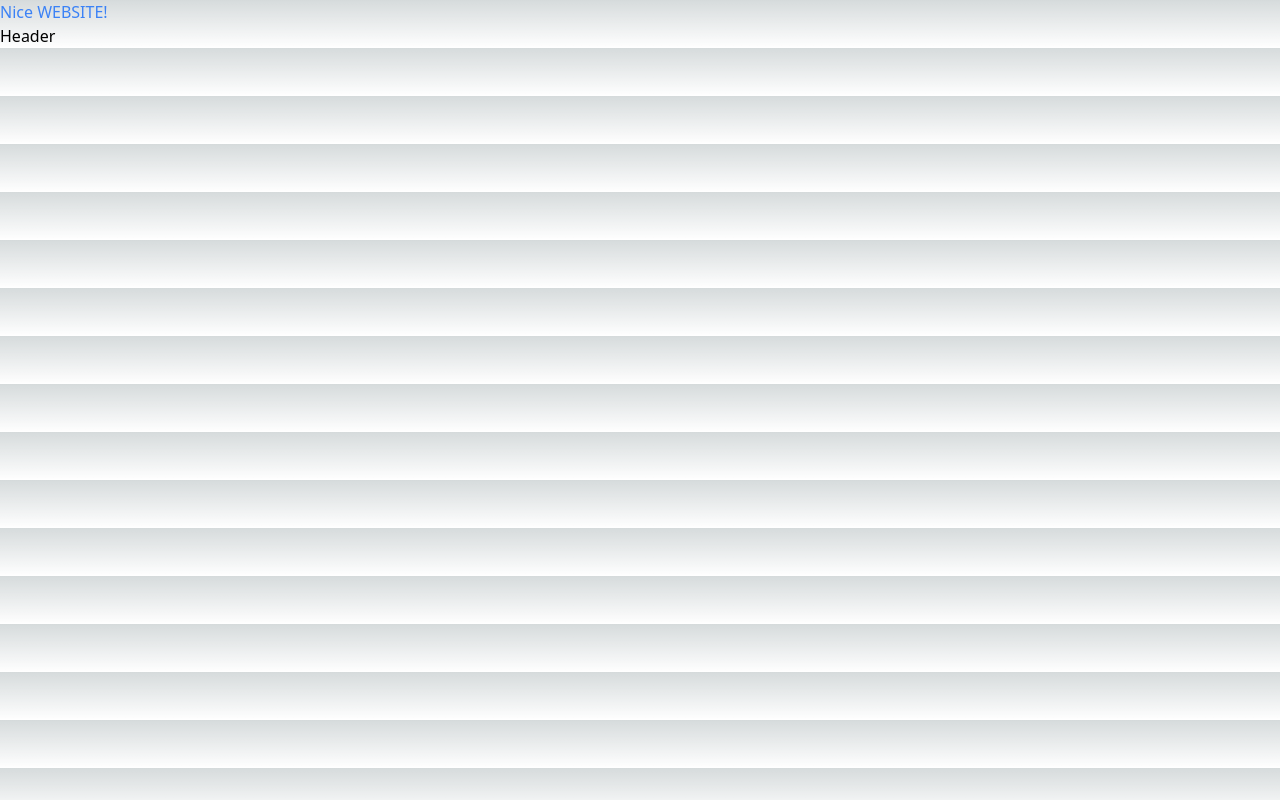
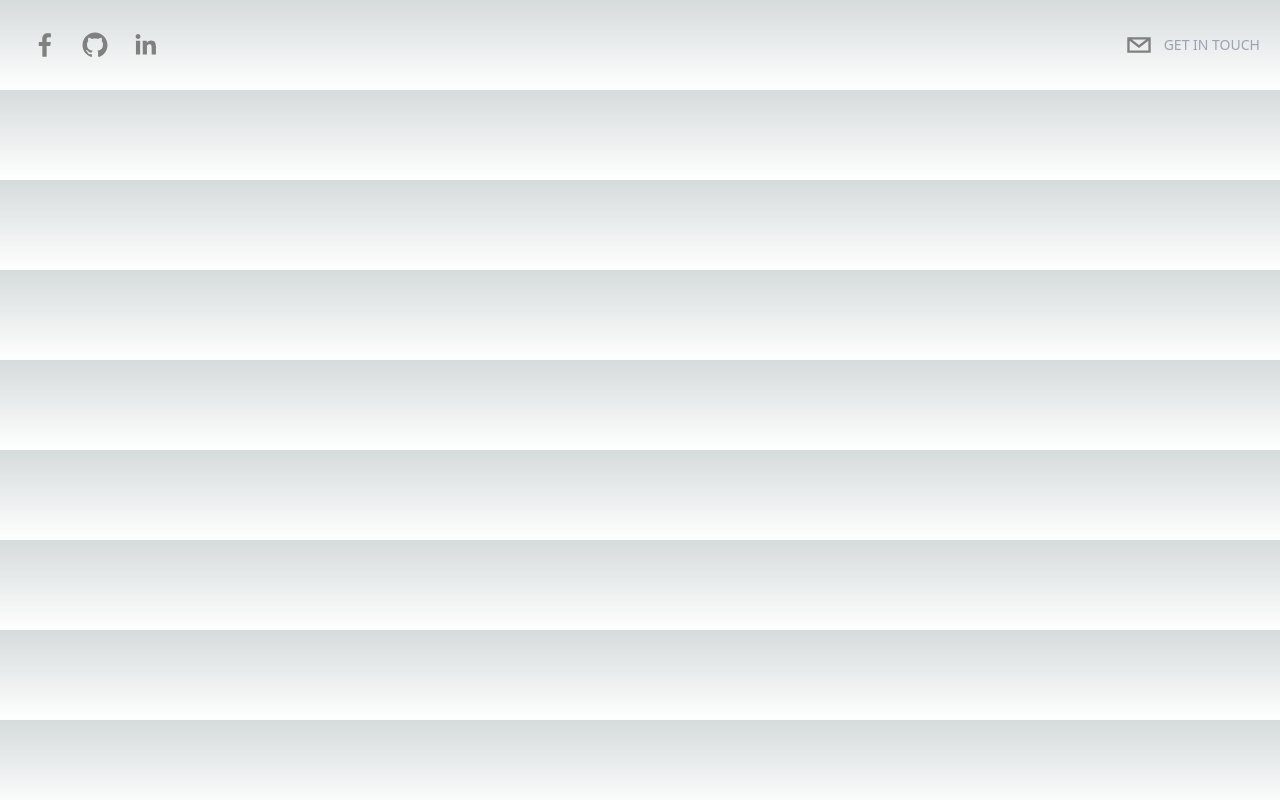
Before and after one commit to vladyslavt97/nice-web, a Next.js app: page / in a window 1280 px wide. Built offline with nearby package versions, Linux system fonts and the light colour scheme.

Commit message:
Starting Hero section

```diff
--- a/components/Header.tsx
+++ b/components/Header.tsx
@@ -1,11 +1,53 @@
+import { motion } from 'framer-motion'
 import React from 'react'
-
+import { SocialIcon } from 'react-social-icons'
 type Props = {}
 
 export default function Header({}: Props) {
   return (
-    <div>Header</div>
-    // https://www.youtube.com/watch?v=urgi2iz9P6U&t=1294s
-    // 27:48
+    <header className='sticky top-0 p-5 flex items-start justify-between max-w-7xl mx-auto z-20 xl:items-center'>
+      <motion.div
+        initial={{
+          x: -500,
+          opacity: 0,
+          scale: 0.5,
+        }}
+        animate={{
+          x: 0,
+          opacity: 1,
+          scale: 1,
+        }}
+        transition={{
+          duration: 1.5
+        }}
+        className='flex flex-row items-center'>
+        <SocialIcon url="https://www.facebook.com/vladyslav.tsurkanenko" fgColor='gray' bgColor='transparent'/>
+        <SocialIcon url="https://github.com/vladyslavt97" fgColor='gray' bgColor='transparent'/>
+        <SocialIcon url="https://www.linkedin.com/in/vladyslav-tsurkanenko/" fgColor='gray' bgColor='transparent'/>
+      </motion.div>
+
+      <motion.div
+        initial={{
+          x: 500,
+          opacity: 0,
+          scale: 0.5,
+        }}
+        animate={{
+          x: 0,
+          opacity: 1,
+          scale: 1,
+        }}
+        transition={{
+          duration: 1.5
+        }}
+        className='flex flex-row items-center text-gray-300 cursor-pointer'>
+        <SocialIcon className='cursor-pointer'
+        network='email'
+        fgColor='gray'
+        bgColor='transparent'
+        />
+        <p className='uppercase hidden md:inline-flex text-sm text-gray-400'>Get in touch</p>
+      </motion.div>
+    </header>
   )
 }
--- a/package.json
+++ b/package.json
@@ -15,9 +15,11 @@
     "@types/react-dom": "18.0.11",
     "eslint": "8.34.0",
     "eslint-config-next": "13.1.6",
+    "framer-motion": "^9.0.4",
     "next": "13.1.6",
     "react": "18.2.0",
     "react-dom": "18.2.0",
+    "react-social-icons": "^5.15.0",
     "typescript": "4.9.5"
   },
   "devDependencies": {
--- a/pages/index.tsx
+++ b/pages/index.tsx
@@ -16,9 +16,19 @@
         <link rel="icon" href="/favicon.ico" />
       </Head>
 
-      <h1 className=' text-blue-500'>Nice WEBSITE!</h1>
+      <Header />
 
-      <Header />
+      {/* Hero */}
+
+      {/* About */}
+
+      {/* Experience */}
+
+      {/* Skills */}
+
+      {/* Projects */}
+
+      {/* Contact Me */}
     </div>
   )
 }
```
Also changed, not shown: 1 other file (tests, documents, lock files or other folders).
